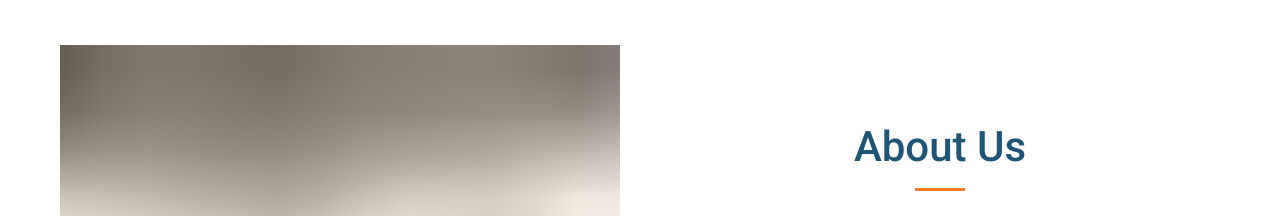
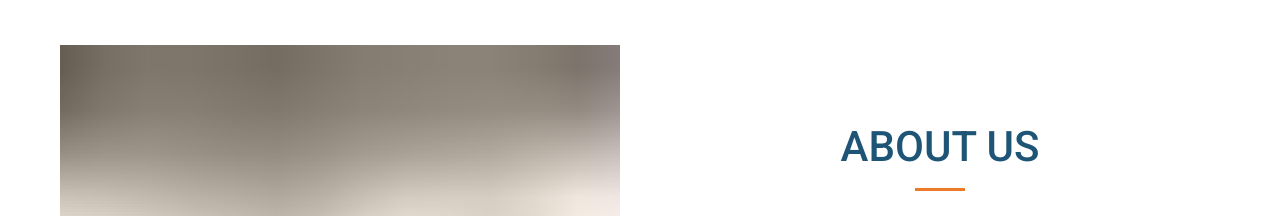
Before and after one commit to SinibosLimited/site, a plain HTML site: page index.html in a window 1280 px wide. Shown: the part 860-1076 px from the top of the page. Drawn offline with Linux system fonts and the light colour scheme; a script that the page names is missing.

Commit message:
Update index.html

```diff
--- a/index.html
+++ b/index.html
@@ -490,7 +490,7 @@
                     field="title"
                     style=""
                   >
-                    About Us
+                    ABOUT US
                   </div>
                   <div
                     class="t480__line t-margin_auto"
```
